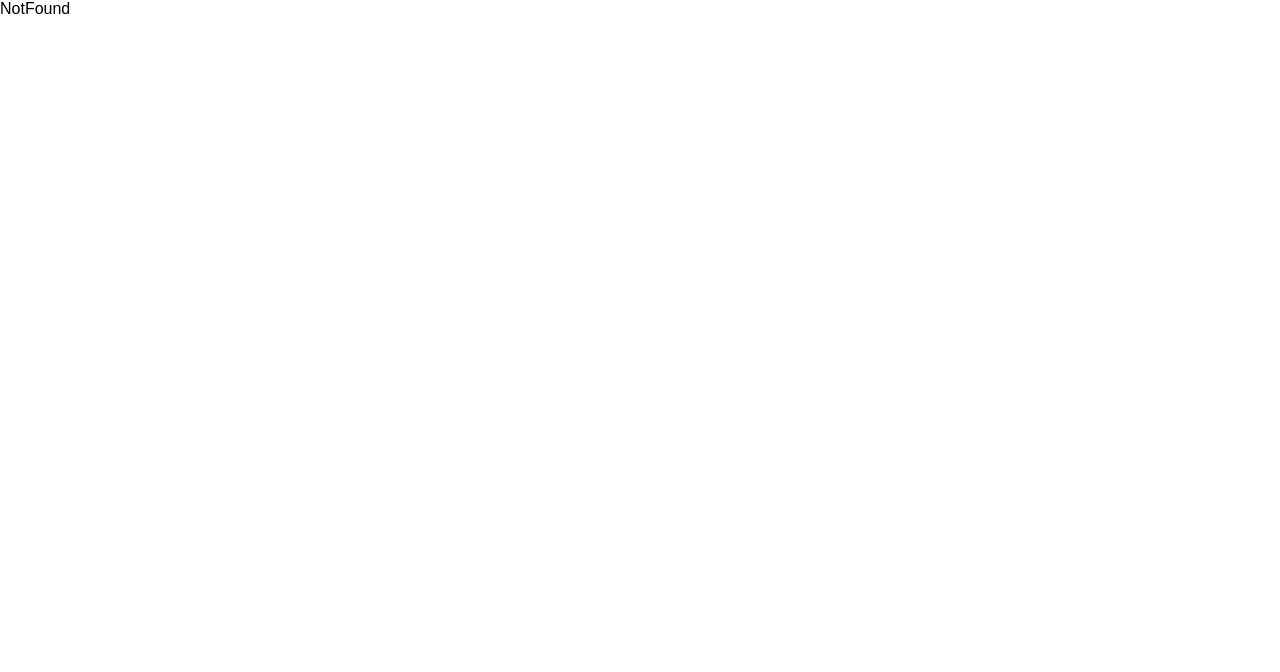
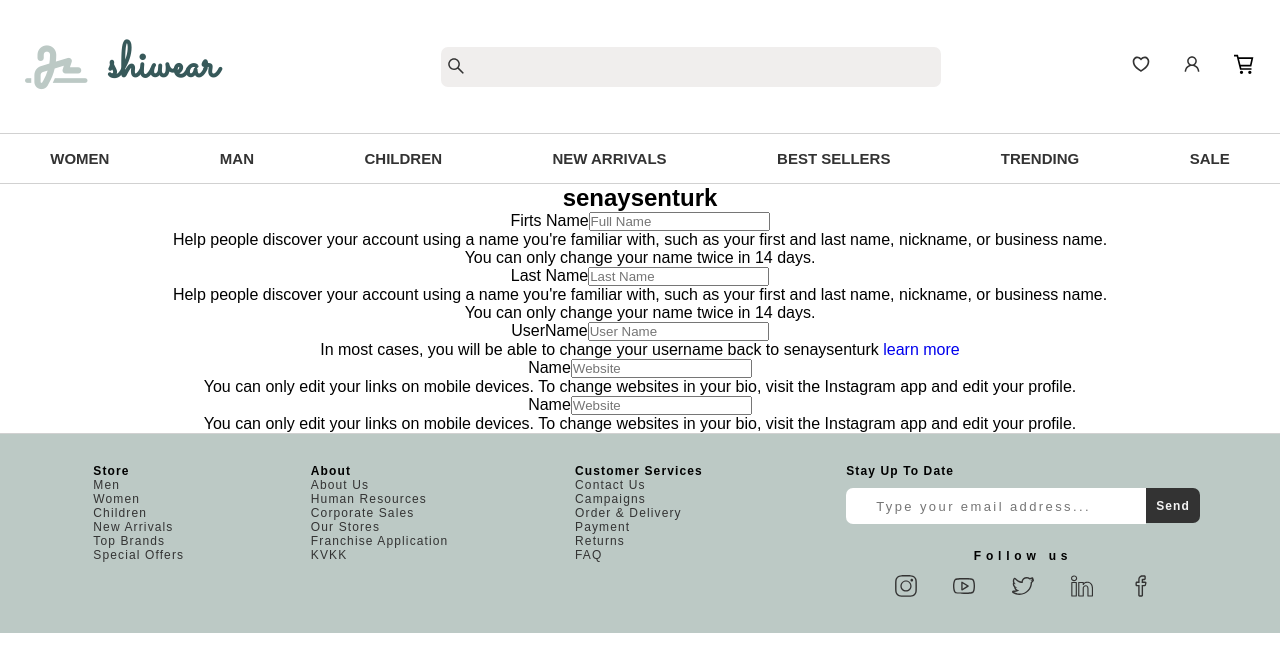
Before and after one commit to senaysenturk/e-commerce, a React (Create React App) app: page /user-profile in a window 1280 px wide. Shown: the top 672 px of the page. Built offline with nearby package versions, Linux system fonts and the light colour scheme.

Commit message:
#29 Profile detail page design

```diff
--- a/src/App.js
+++ b/src/App.js
@@ -36,7 +36,7 @@ function App() {
             <Route path="best-sellers" element={<BestSellers />} />
             <Route path="trending" element={<Trending />} />
             <Route path="sale" element={<Sale />} />
-            <Route path="use-profile" element={<UserProfile/>} />
+            <Route path="user-profile" element={<UserProfile/>} />
             <Route path="shopping-cart" element={<ShoppingCart />}>
               <Route path="checkout" element={<Checkout />} />
             </Route>
--- a/src/components/shared/user-card/UserCard.js
+++ b/src/components/shared/user-card/UserCard.js
@@ -26,7 +26,7 @@ export const UserCard = () => {
       <div className="content-options">
         <ul>
         <li>
-            <Link onClick={() => navigate("use-profile")}>My Account</Link>
+            <Link to="/user-profile">My Account</Link>
           </li>
           <li>
             <Link>Order Tracking</Link>
--- a/src/pages/dashboard/shopping-cart/ShoppingCart.js
+++ b/src/pages/dashboard/shopping-cart/ShoppingCart.js
@@ -5,6 +5,7 @@ import "./style.scss";
 import OrderSummary from "../../../components/app/shopping-cart/order-summary/OrderSummary";
 import OrderItem from "../../../components/app/shopping-cart/order-item/OrderItem";
 import Header from "../../../components/shared/header/Header";
+import { Outlet } from "react-router-dom";
 
 export const ShoppingCart = () => {
   return (
@@ -20,6 +21,7 @@ export const ShoppingCart = () => {
         <div className="shopping-cart-content">
           <OrderItem />
           <OrderSummary />
+          <Outlet/>
         </div>
       </div>
     </>
--- a/src/pages/user-profile/UserProfile.js
+++ b/src/pages/user-profile/UserProfile.js
@@ -1,10 +1,69 @@
-import React from 'react'
+import React from "react";
 import "./style.scss";
-
+import { Link, useNavigate } from "react-router-dom";
 const UserProfile = () => {
   return (
-    <div>My Account</div>
-  )
-}
+    <div className="user-profile">
+      <div className="user-info"></div>
+      <div className="user-summary">
+        <h2 id="username">senaysenturk</h2>
+      </div>
 
-export default UserProfile
+      <div className="full-name" />
+      <label for="full-name">Firts Name</label>
+      <input type="text" className="full-name" name="full-name" placeholder="Full Name" />
+      <div className="foot-notes">
+        <p>
+          Help people discover your account using a name you're familiar with,
+          such as your first and last name, nickname, or business name.
+          <br />
+          You can only change your name twice in 14 days.
+        </p>
+      </div>
+
+      <div className="last-name" />
+      <label for="last-name">Last Name</label>
+      <input type="text" className="last-name" name="last-name" placeholder="Last Name" />
+      <div className="foot-notes">
+        <p>
+          Help people discover your account using a name you're familiar with,
+          such as your first and last name, nickname, or business name.
+          <br />
+          You can only change your name twice in 14 days.
+        </p>
+      </div>
+
+      <div className="user-name" />
+      <label for="user-name">UserName</label>
+      <input type="text" id="username" name="user-name" placeholder="User Name"/>
+      <div className="foot-notes">
+        <p>
+          In most cases, you will be able to change your username back to{" "}
+          <span id="username">senaysenturk</span> <Link>learn more</Link>
+        </p>
+      </div>
+
+      <div className="website" />
+      <label for="website">Name</label>
+      <input type="url" className="website" name="website" placeholder="Website" />
+      <div className="foot-notes">
+        <p>
+        You can only edit your links on mobile devices. To change websites in your bio, visit the Instagram app and edit your profile.
+        </p>
+      </div>
+
+      <div className="bio" />
+      <label for="bio">Name</label>
+      <input type="url" className="website" name="website" placeholder="Website" />
+      <div className="foot-notes">
+        <p>
+        You can only edit your links on mobile devices. To change websites in your bio, visit the Instagram app and edit your profile.
+        </p>
+      </div>
+
+
+    </div>
+  );
+};
+
+export default UserProfile;
```
